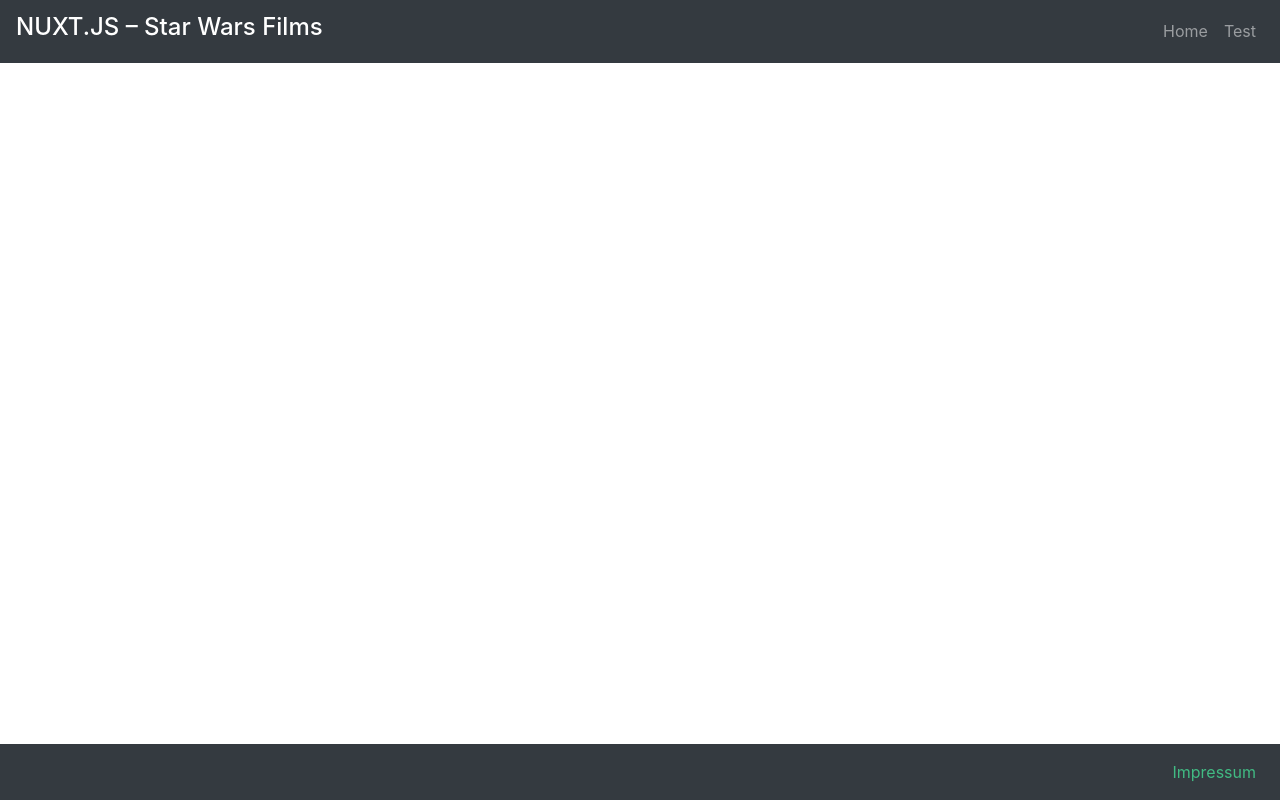
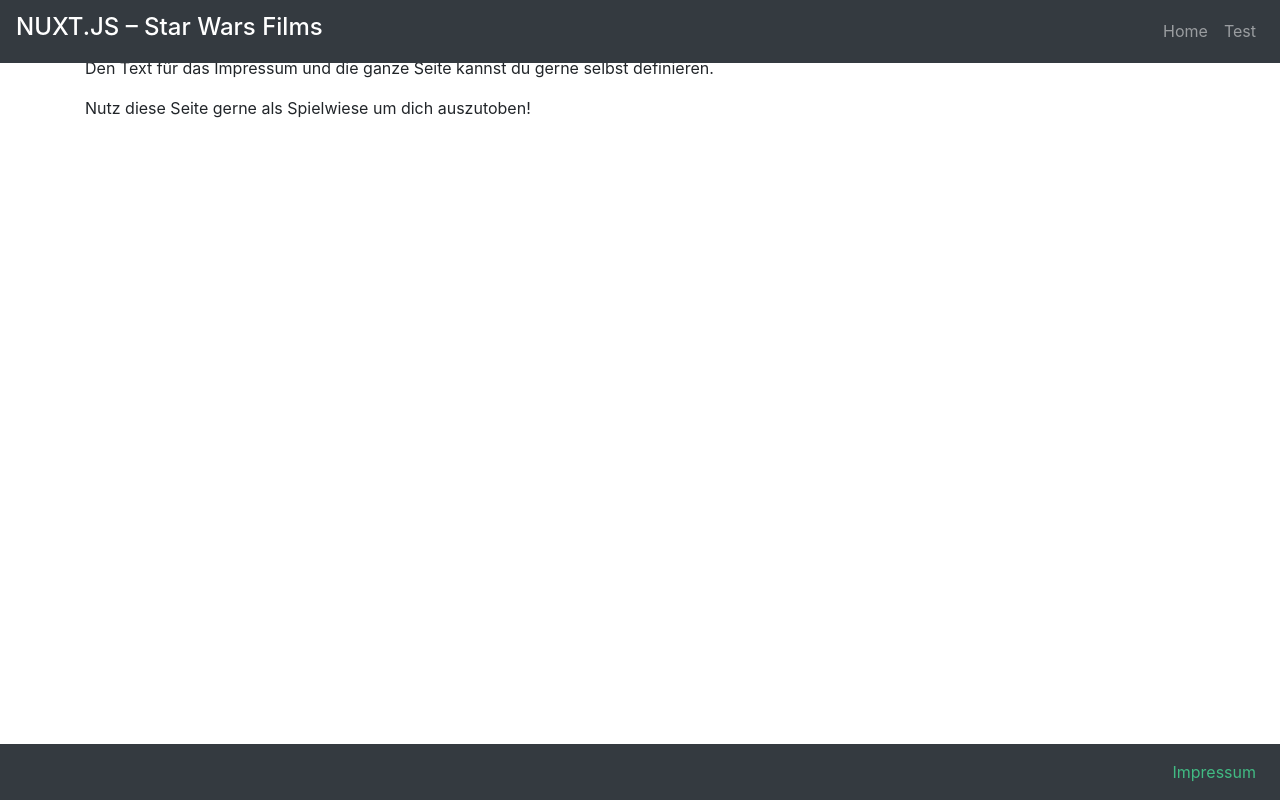
Before and after one commit to Thomas-A-Reinert/nuxtjs-starwars-tutorial, a Nuxt app: page /impressum in a window 1280 px wide. Built offline with nearby package versions, Linux system fonts and the light colour scheme.

Commit message:
Adding in pages for automatic routing test

```diff
--- /dev/null
+++ b/pages/impressum.vue
@@ -0,0 +1,15 @@
+<template>
+  <section class="container">
+    <div>
+      <h1 class="title">
+        Impressum-Seite
+      </h1>
+      <p>Den Text für das Impressum und die ganze Seite kannst du gerne selbst definieren.</p>
+      <p>Nutz diese Seite gerne als Spielwiese um dich auszutoben!</p>
+    </div>
+  </section>
+</template>
+
+<script></script>
+
+<style></style>
--- /dev/null
+++ b/pages/test.vue
@@ -0,0 +1,16 @@
+<template>
+  <section class="container">
+    <div>
+      <h1 class="title">
+        Test-Seite
+      </h1>
+      <h2 class="subtitle">
+        Nur ein Test
+      </h2>
+    </div>
+  </section>
+</template>
+
+<script></script>
+
+<style></style>
```
